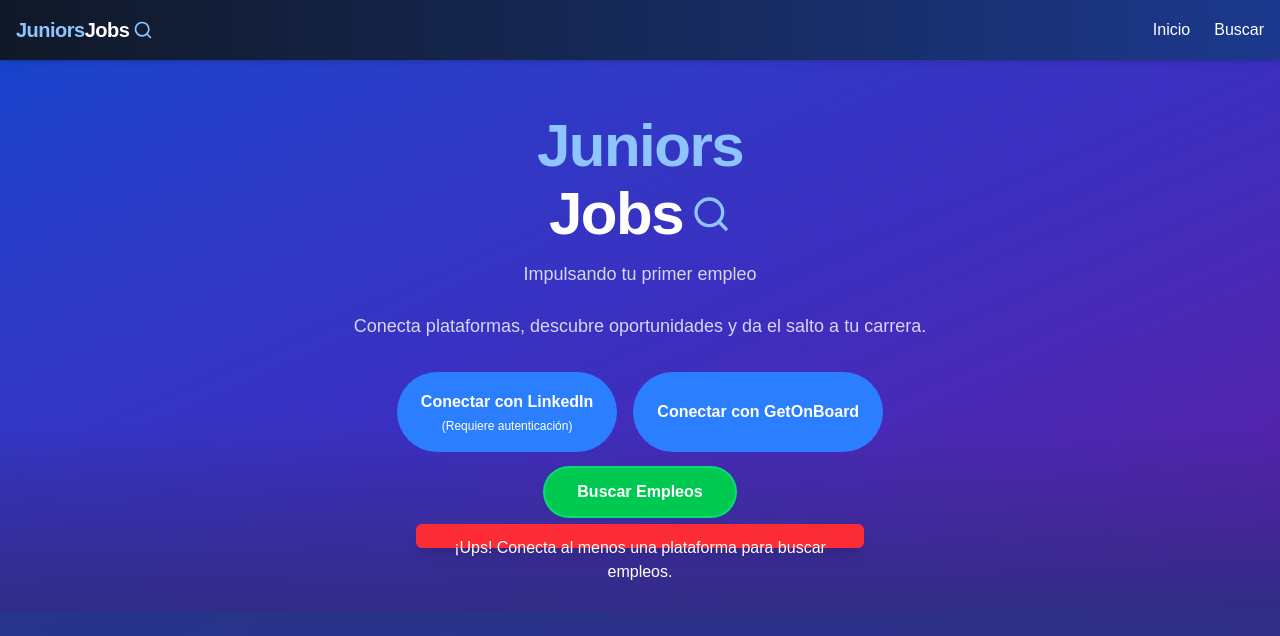
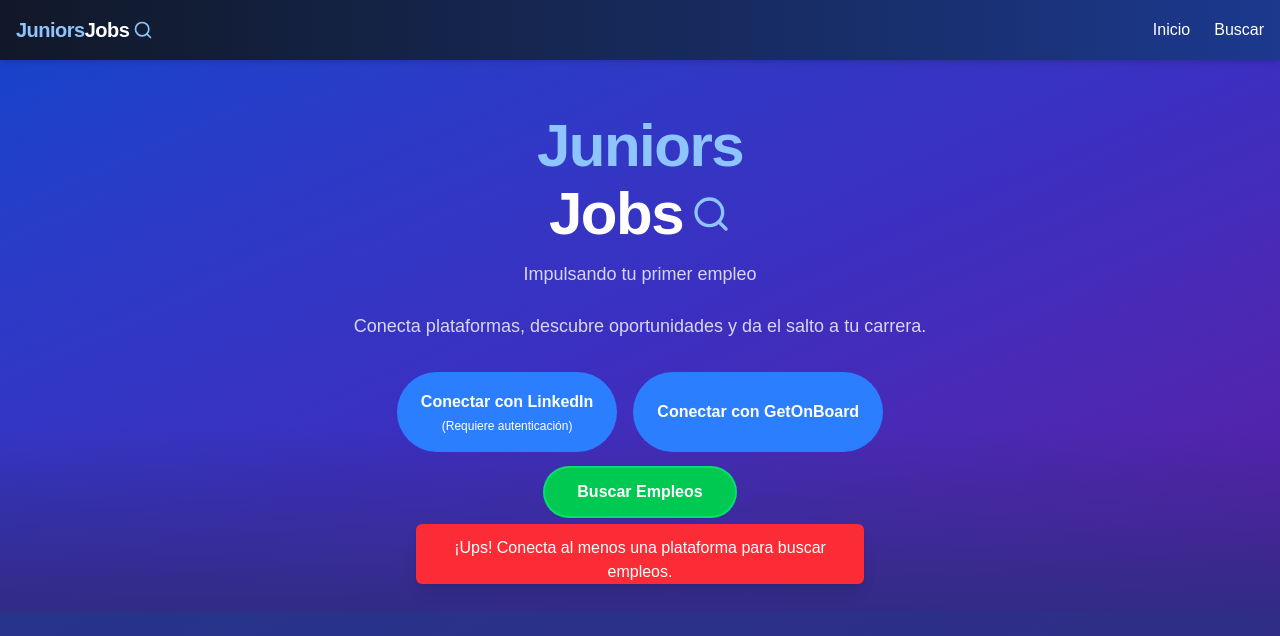
Before and after one commit to Sebas202070/JuniorsJobs, a Next.js app: page / in a window 1280 px wide. Both pictures are taken after a click on the button "Buscar Empleos". Shown: the top 636 px of the page. Built offline with nearby package versions, Linux system fonts and the light colour scheme.

Commit message:
MessageAlertOk

```diff
--- a/app/page.js
+++ b/app/page.js
@@ -393,7 +393,7 @@
                 const linkedinMessage = linkedinVacanciesCount > 0 ? `LinkedIn(${linkedinVacanciesCount})` : '';
                 const getOnBoardMessage = getOnBoardVacanciesCount > 0 ? `GetOnBoard(${getOnBoardVacanciesCount})` : '';
                 const conjunction = linkedinVacanciesCount > 0 && getOnBoardVacanciesCount > 0 ? ' ,  ' : '';
-                message = `<span class="math-inline">\{linkedinMessage\}</span>{conjunction}${getOnBoardMessage}`;
+                message = `${linkedinMessage}${conjunction}${getOnBoardMessage}`;
             } else if (isAnyPlatformConnected) {
                 message = 'No se encontraron ofertas de empleo para juniors con los criterios actuales.';
             } else {
@@ -451,12 +451,15 @@
                             {searching ? <span className="flex items-center"><svg className="animate-spin h-5 w-5 mr-2 border-t-2 border-b-2 border-white rounded-full" viewBox="0 0 24 24"></svg>Buscando...</span> : 'Buscar Empleos'}
                         </button>
                         {showAlert && (
-                            <div className="sm:absolute sm:top-full sm:left-1/2 sm:transform sm:-translate-x-1/2 sm:mt-2 sm:max-w-md bg-red-500 text-white px-6 rounded-md shadow-lg z-50 text-center sm:py-3
-                                fixed bottom-6 left-0 w-full rounded-t-md py-2
-                            ">
-                                {alertMessage}
-                            </div>
-                        )}
+    <div
+        className={`sm:absolute sm:top-full sm:left-1/2 sm:transform sm:-translate-x-1/2 sm:mt-2 sm:max-w-md bg-red-500 text-white px-6 rounded-md shadow-lg z-50 text-center sm:py-3
+                    fixed bottom-6 left-0 w-full rounded-t-md py-2 ${alertMessage.length > 0 ? 'min-h-[60px] sm:min-h-0' : ''}
+                `}
+        style={{ minHeight: alertMessage.length > 0 && window.innerWidth >= 640 ? '60px' : undefined }}
+    >
+        {alertMessage}
+    </div>
+)}
                     </div>
                 </div>
                 <div className="absolute bottom-0 left-0 w-full h-1/3 bg-gradient-to-t from-indigo-900 to-transparent z-0" />
```
